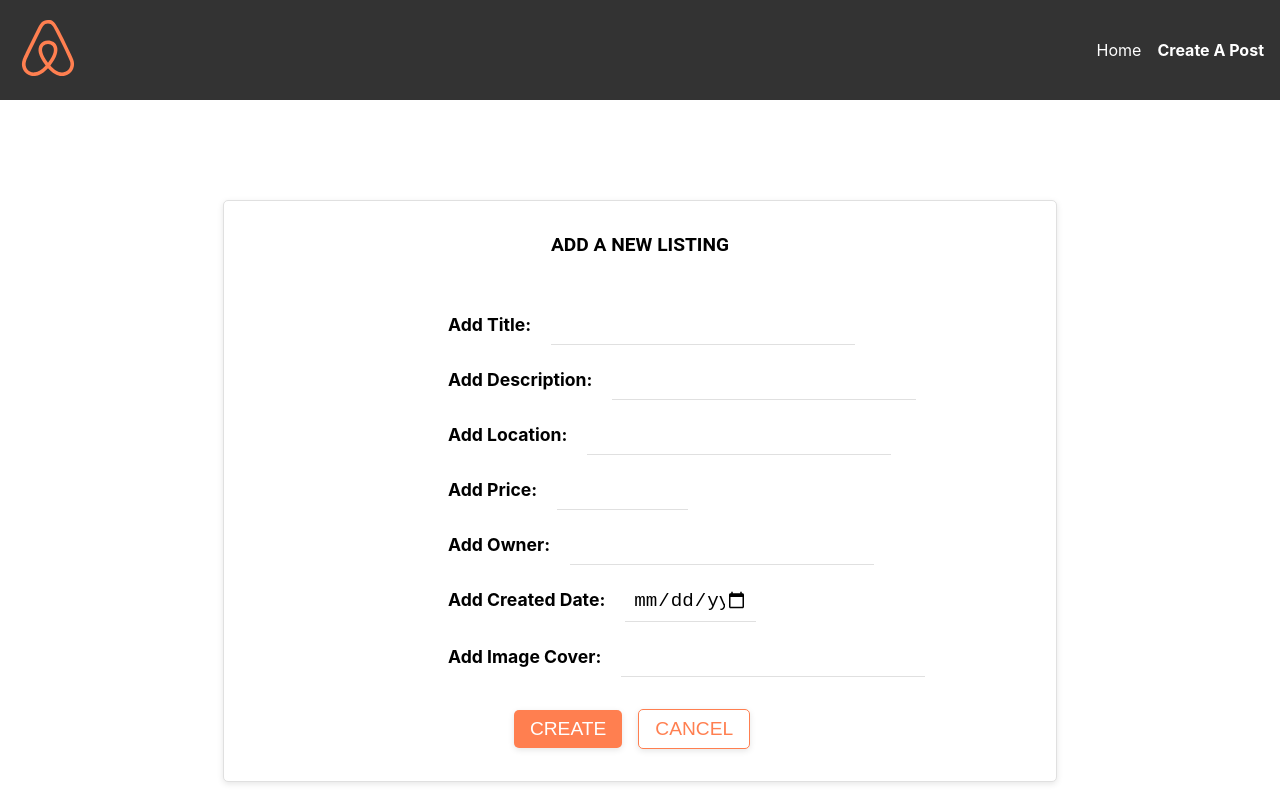
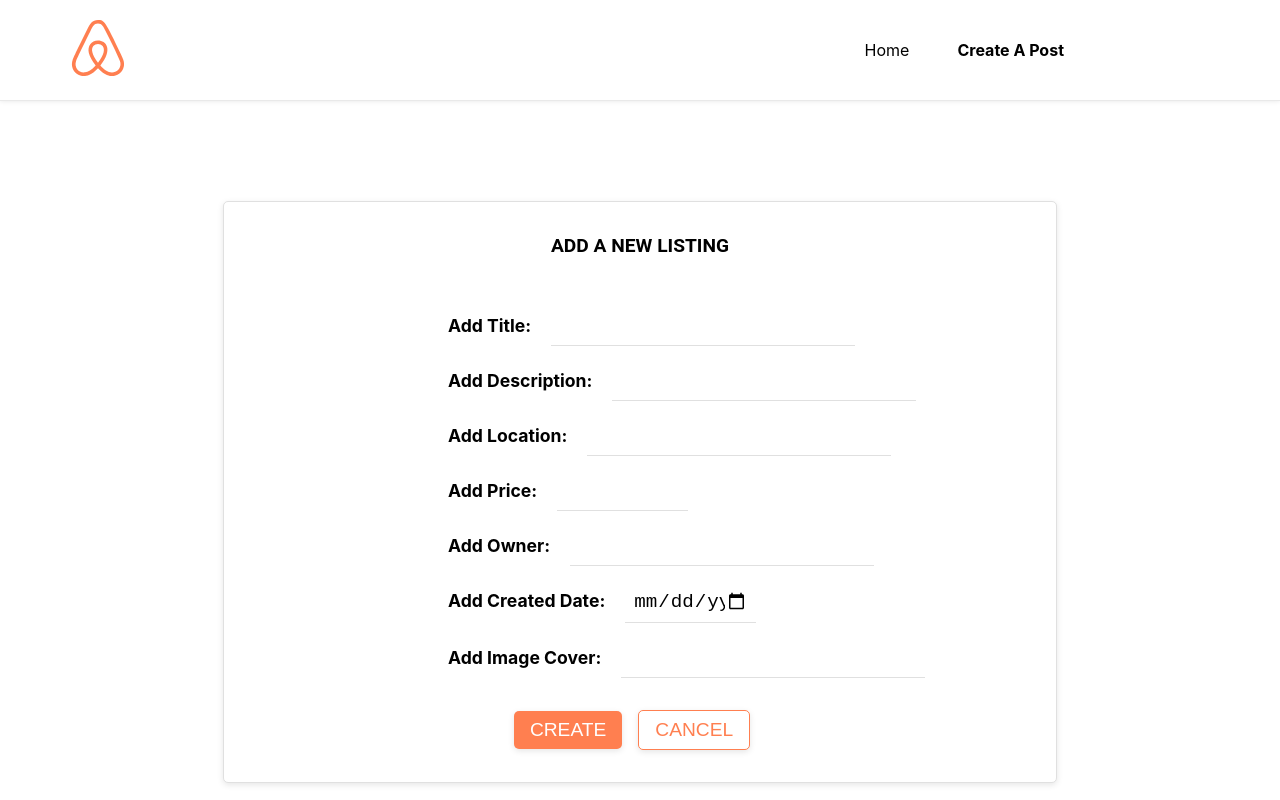
Before and after one commit to Hemenhk/bnb, a React (Create React App) app: page /create in a window 1280 px wide. Built offline with nearby package versions, Linux system fonts and the light colour scheme.

Commit message:
Make changes to navbar

```diff
--- a/src/components/navigation/styles/MainNav.module.css
+++ b/src/components/navigation/styles/MainNav.module.css
@@ -3,27 +3,32 @@
   align-items: center;
   justify-content: space-between;
   padding: 1rem;
-  background-color: #333;
-  color: white;
+  background-color: transparent;
+  border-bottom: 1px solid rgb(233, 233, 233);
+  box-shadow: 0 0 5px rgba(0, 0, 0, 0.1);
+
 }
 
 .logo {
   width: 4rem;
   height: 4rem;
   color: coral;
+  padding-left: 50px;
 }
 
 .navList {
   display: flex;
-  gap: 1rem;
+  gap: 3rem;
   list-style: none;
   margin: 0;
   padding: 0;
+  padding-right: 200px;
 }
 
 .navList li a {
-  color: white;
+  color: #000;
   text-decoration: none;
+
 }
 
 .navList li a:hover {
--- a/src/pages/HomePage.js
+++ b/src/pages/HomePage.js
@@ -1,7 +1,7 @@
 import React, { useEffect } from "react";
 import { useDispatch, useSelector } from "react-redux";
 import { Link } from "react-router-dom";
-import { fetchAllPosts } from "../store/posts/reducers/actions/getAllPostsActions";
+import { fetchAllPosts } from "../store/posts/actions/getAllPostsActions";
 import classes from "./styles/HomePage.module.css"
 
 const HomePage = () => {
@@ -22,6 +22,8 @@ const HomePage = () => {
               <img src={post.imageCover} alt={post.title} />
               <div className={classes.content}>
                 <h2>{post.title}</h2>
+                <h4>{post.location}</h4>
+                <p>{post.price} SEK night</p>
               </div>
             </Link>
           ))}
--- a/src/pages/styles/HomePage.module.css
+++ b/src/pages/styles/HomePage.module.css
@@ -30,20 +30,20 @@
 
 .card img {
   width: 100%;
-  height: auto;
+  height: 300px;
   object-fit: cover;
 }
 
 .content {
   padding: 10px;
+  text-align: left;
 }
 
 h2 {
   margin: 0;
   text-transform: uppercase;
-  color: antiquewhite;
+  color: #000;
   font-family: "Roboto", sans-serif;
   font-size: 1.2rem;
   font-weight: bold;
-  text-align: center;
 }
```
